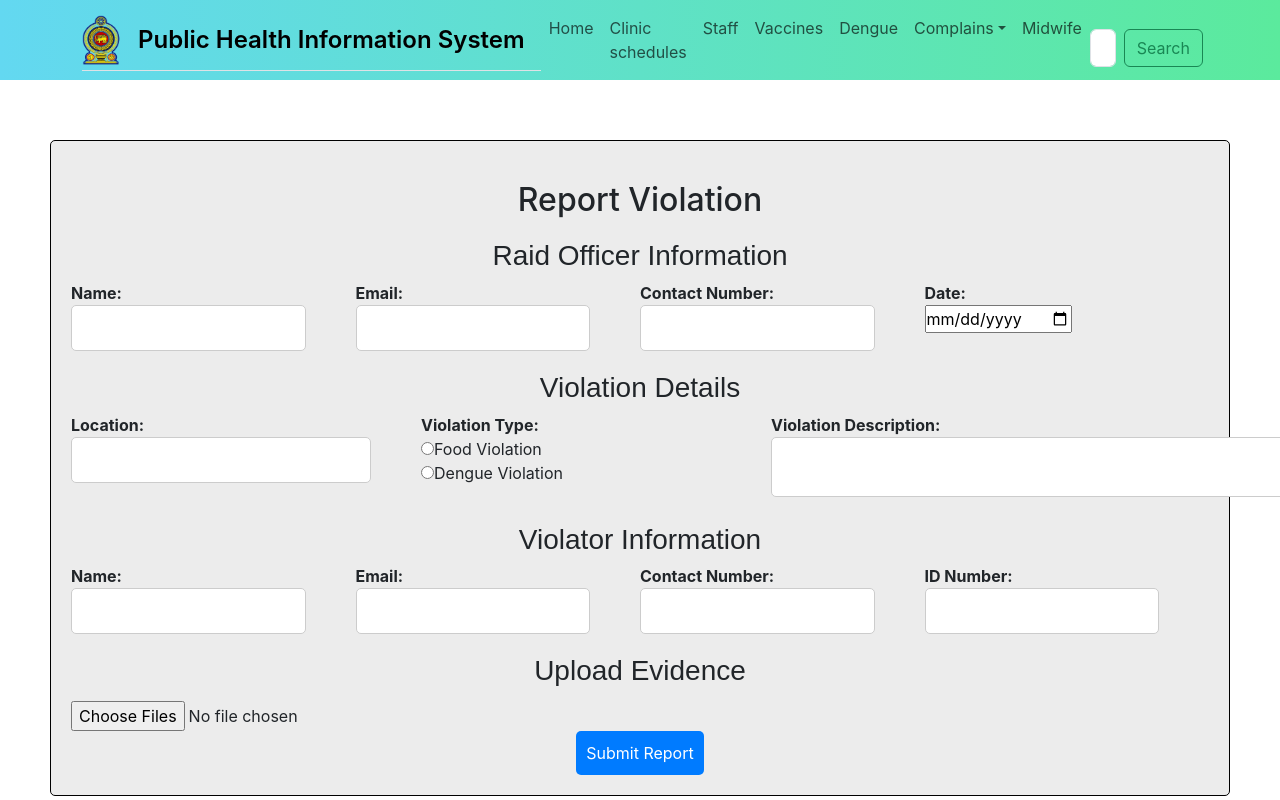
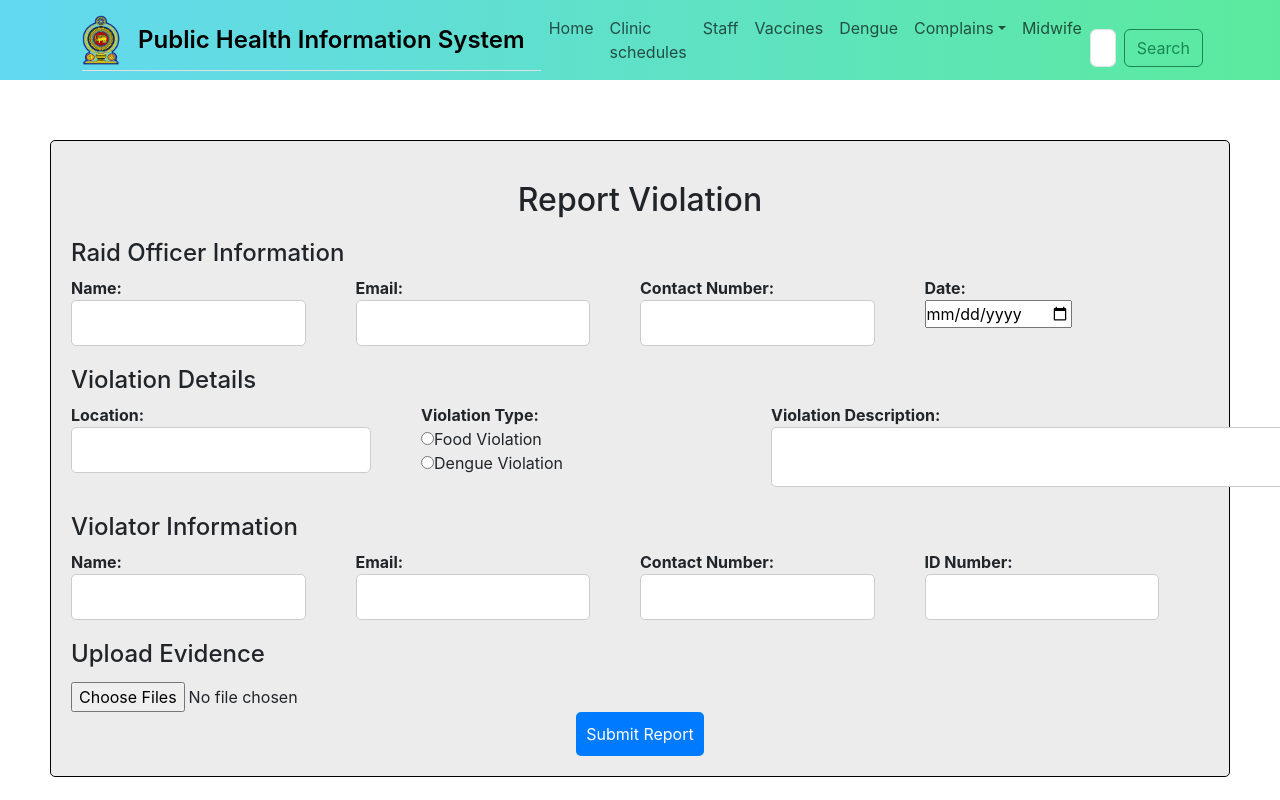
Before and after one commit to IT22025180/Public-Health-Care-System, a React (Create React App) app in the folder frontend/: page /Fine-And-court-Submit-Reports in a window 1280 px wide. Shown: the top 800 px of the page. Built offline with nearby package versions, Linux system fonts and the light colour scheme.

Commit message:
maleesha

```diff
--- a/frontend/src/pages/FCReportForm.js
+++ b/frontend/src/pages/FCReportForm.js
@@ -24,7 +24,7 @@ const FCReportForm = () => {
 
         <form className='form' onSubmit={''}>
           <h2>Report Violation</h2>
-          <h3>Raid Officer Information</h3>
+          <h4>Raid Officer Information</h4>
 
           <div className='ROinfo'>
             <div>
@@ -46,7 +46,7 @@ const FCReportForm = () => {
           </div>
 
 
-          <h3>Violation Details</h3>
+          <h4>Violation Details</h4>
           <div className='Vdetails'>
             <div>
               <label>Location:</label>
@@ -71,7 +71,7 @@ const FCReportForm = () => {
           </div>
 
 
-          <h3>Violator Information</h3>
+          <h4>Violator Information</h4>
           <div className='Vinfo'>
             <div>
               <label>Name:</label>
@@ -92,7 +92,7 @@ const FCReportForm = () => {
           </div>
 
 
-          <h3>Upload Evidence</h3>
+          <h4>Upload Evidence</h4>
           <div>
             <input type="file" value={document} onChange={(e) => setdocument(e.target.value)} multiple />
           </div>
--- a/frontend/src/styles/FCReportSubmit.css
+++ b/frontend/src/styles/FCReportSubmit.css
@@ -68,7 +68,7 @@ h2 {
   border: 1px solid #000;
 }
 
-h3 {
+h4 {
   margin-top: 20px;
 }
 
```
